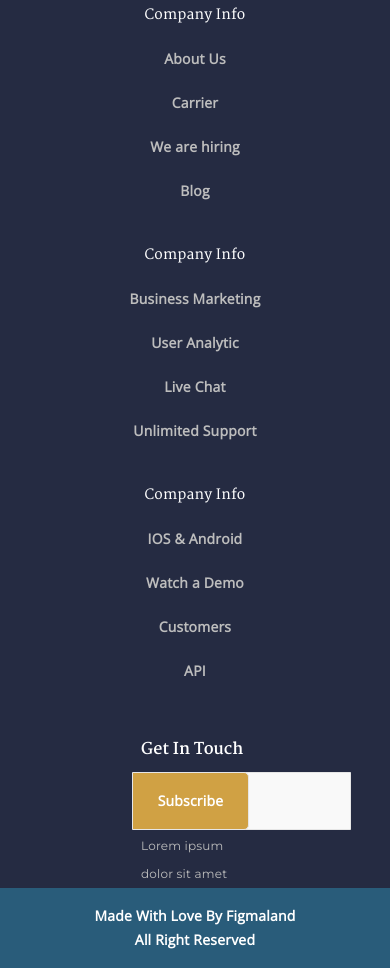
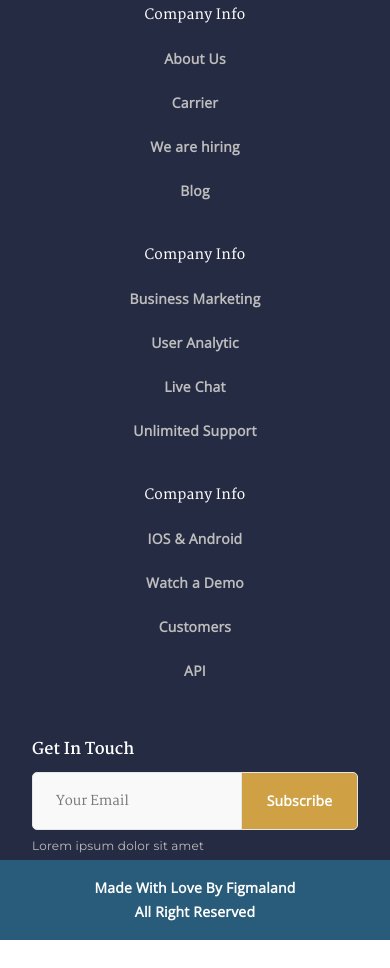
Before and after one commit to i0ji/sm_litigade, a website built with webpack: page src/index.html in a window 390 px wide. Shown: the part 8603-9571 px from the top of the page. After the commit the page ends 9543 px from the top, so only its background shows below. Built offline with nearby package versions, Linux system fonts and the light colour scheme; files whose address does not match are found by name.

Commit message:
footer w/adaptive done/ all done/review awaited

```diff
--- a/src/styles/_footer.scss
+++ b/src/styles/_footer.scss
@@ -53,7 +53,6 @@
 
       .footer__info-block {
         display: flex;
-        width: 70%;
         align-items: center;
         margin-bottom: 35px;
 
@@ -61,6 +60,7 @@
         .info-block__features,
         .info-block__legal,
         .info-block__resources {
+          margin: 0 58px;
           min-width: 140px;
           width: 25%;
         }
@@ -72,10 +72,10 @@
       }
 
       .footer__subscribe-form {
-        width: 30%;
         display: flex;
         flex-direction: column;
         justify-content: center;
+        padding: 0 10px;
 
         div {
           display: flex;
@@ -92,10 +92,9 @@
           label {
             position: relative;
             height: 60px;
+            width: 326px;
 
             input.subscribe-area {
-              position: absolute;
-              left: 0;
               background: #F9F9F9;
               border: 1px solid #E6E6E6;
               border-radius: 5px 0 0 5px;
@@ -181,6 +180,9 @@
     justify-content: center;
     align-items: center;
   }
+  .footer__middle-line .content .footer__subscribe-form {
+    align-items: center;
+  }
 }
 
 @media (max-width: 700px) {
```
Also changed, not shown: src/styles/main.css, 1 other file.
